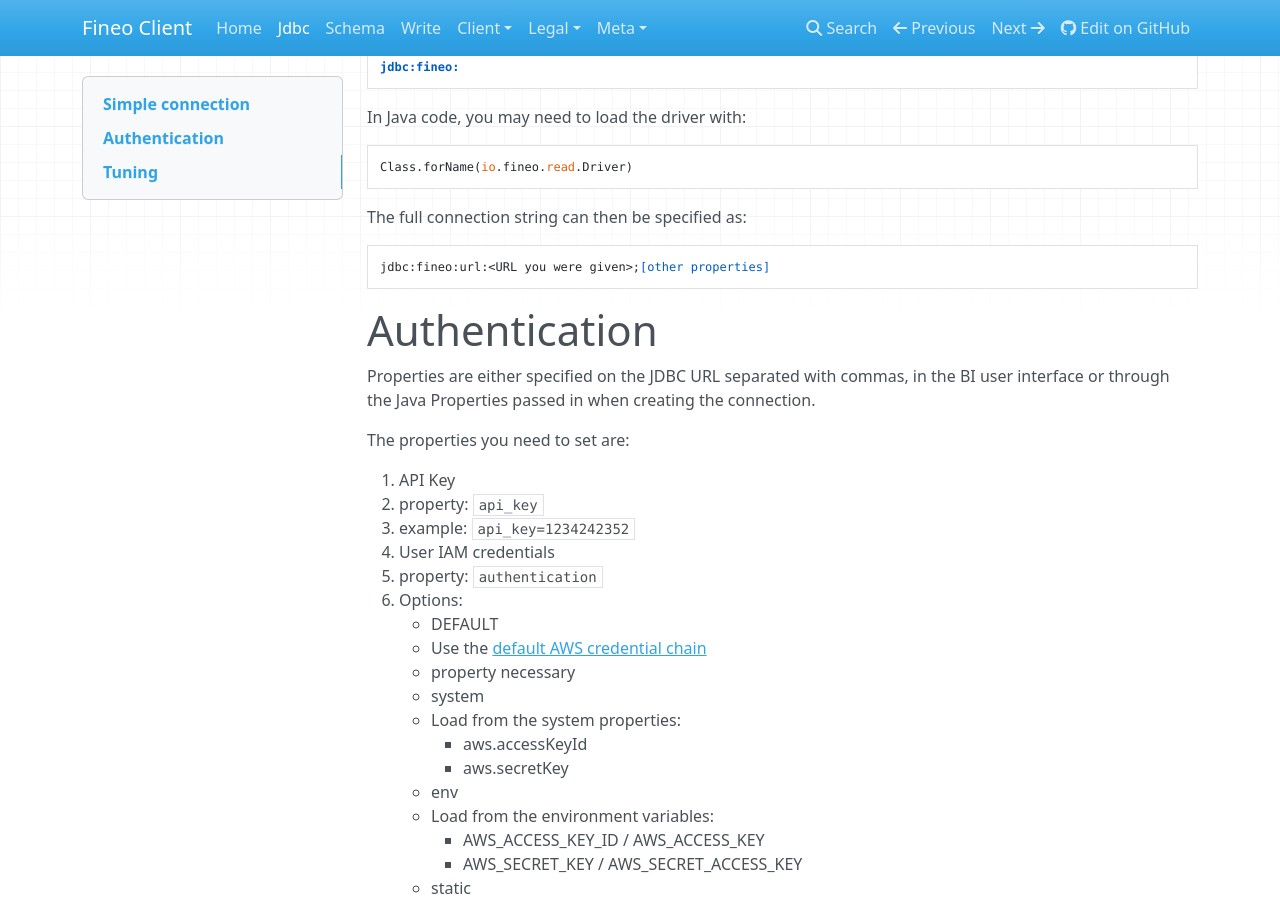
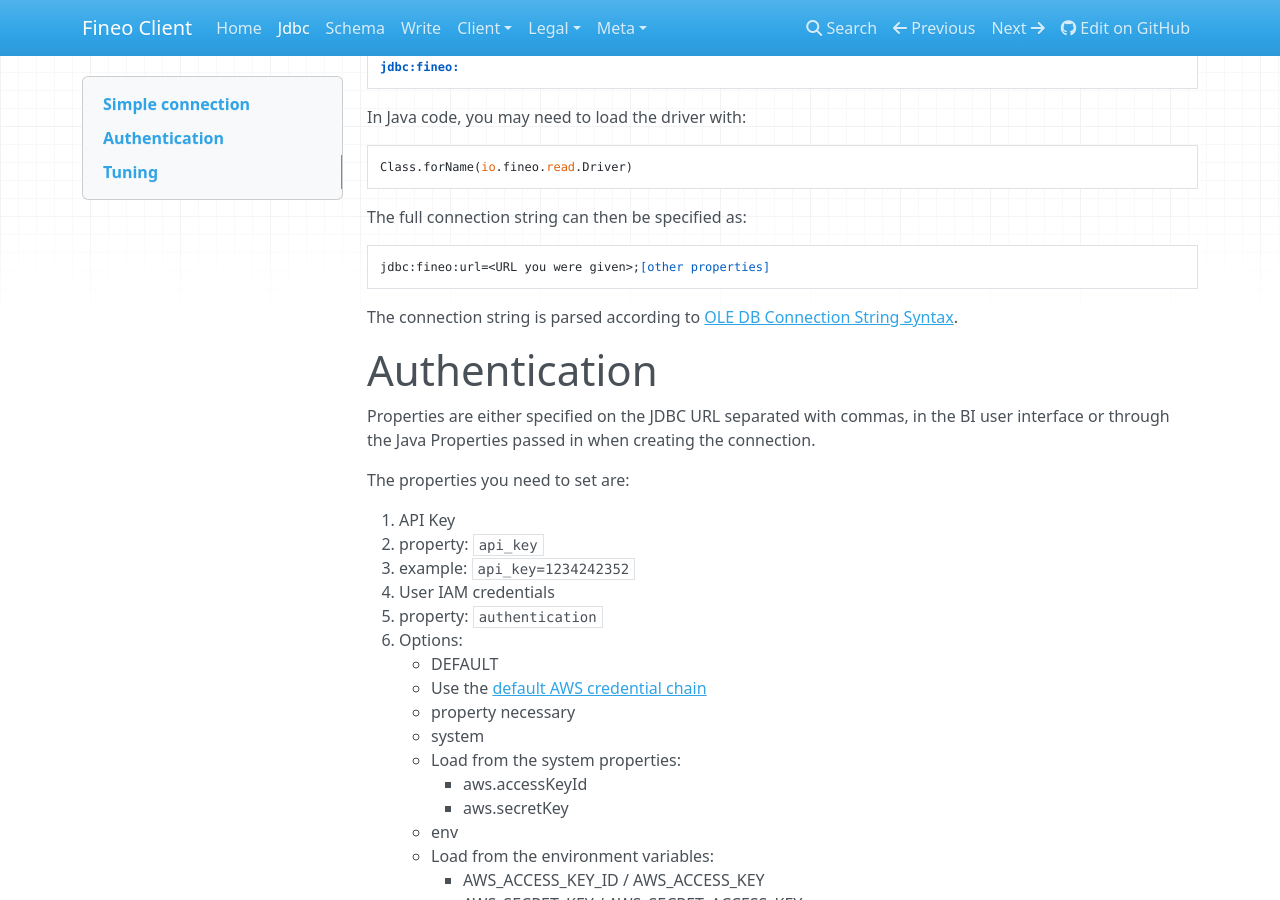
Before and after one commit to fineoio/fineo-client, an MkDocs documentation site: the page built from docs/Jdbc.md, in a window 1280 px wide and 900 px high, scrolled down 599 px. Built offline with MkDocs 1.6.1, drawn with Linux system fonts in a browser that asks for light colours; nearby versions of some CDN libraries.

Commit message:
Updating docs to correct jdbc connection syntax

````diff
--- a/docs/Jdbc.md
+++ b/docs/Jdbc.md
@@ -43,8 +43,11 @@
 The full connection string can then be specified as:
 
 ```
-jdbc:fineo:url:<URL you were given>;[other properties]
+jdbc:fineo:url=<URL you were given>;[other properties]
 ```
+
+The connection string is parsed according to
+[OLE DB Connection String Syntax](https://msdn.microsoft.com/en-us/library/windows/desktop/ms722656\(v=vs.85\).aspx).
 
 # Authentication
 
````
